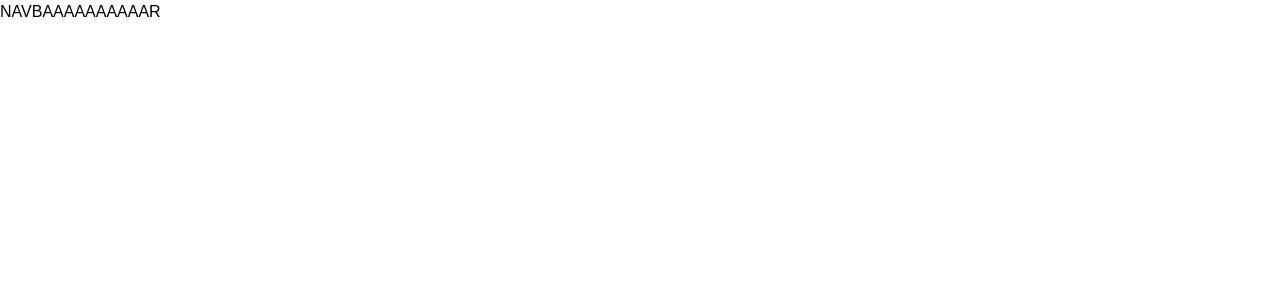
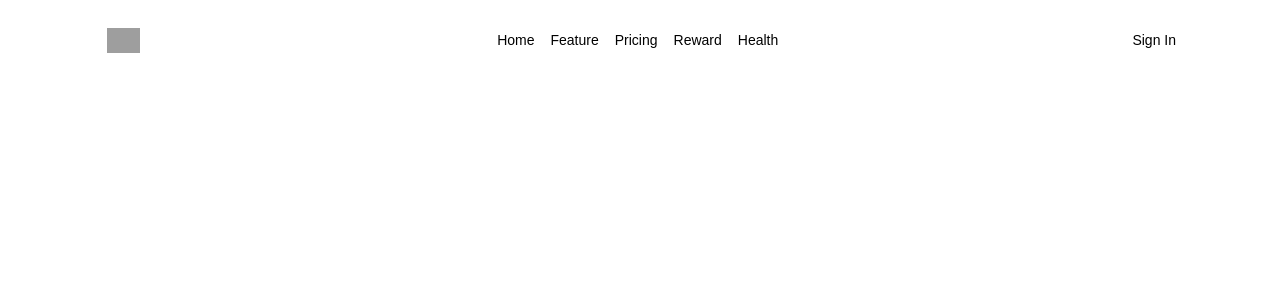
Before and after one commit to mhdmaulanaalhaj/Chellenaa, a React (Create React App) app: page / in a window 1280 px wide. Shown: the top 300 px of the page. Built offline with nearby package versions, Linux system fonts and the light colour scheme; grey boxes are pictures that could not be loaded.

Commit message:
edited text, add hamburger

```diff
--- a/package.json
+++ b/package.json
@@ -10,6 +10,7 @@
     "react-dom": "^18.2.0",
     "react-icons": "^5.0.1",
     "react-scripts": "5.0.1",
+    "react-scroll": "^1.9.0",
     "tailwind-scrollbar-hide": "^1.1.7",
     "web-vitals": "^2.1.4"
   },
--- a/src/components/Navbar.jsx
+++ b/src/components/Navbar.jsx
@@ -1,7 +1,58 @@
 import React from "react";
+import { navLink } from "../data/dummy";
+import logo from "../asset/logo.svg";
+import { Link } from "react-scroll";
+import { CiMenuFries } from "react-icons/ci";
+import { IoCloseSharp } from "react-icons/io5";
 
 function Navbar() {
-  return <div>NAVBAAAAAAAAAAR</div>;
+  return (
+    <div className="flex justify-between items-center px-5 lg:px-[72px] h-[80px] w-full fixed top-0">
+      <div className="w-[103px] h-[25px]">
+        <img src={logo} alt="" className="w-full h-full object-contain" />
+      </div>
+      <ul className="hidden md:flex">
+        <li className="flex gap-x-4">
+          {navLink.map((item) => {
+            return (
+              <Link
+                to={item.id}
+                key={item.id}
+                className="hover:text-orange-500 cursor-pointer text-sm md:text-md"
+              >
+                {item.name}
+              </Link>
+            );
+          })}
+        </li>
+      </ul>
+      <div className="flex items-center gap-[5px]">
+        <button className="px-6 lg:px-8 py-2 text-sm bg-white outline-none hover:bg-orange-500 hover:text-white rounded-full ">
+          Sign In
+        </button>
+        <CiMenuFries className="text-2xl  block md:hidden" />
+      </div>
+      <div className="flex md:hidden absolute top-0 right-0 w-full h-screen bg-white">
+        <IoCloseSharp />
+
+        <ul className="hidden md:flex">
+          <li className="flex gap-x-4">
+            {navLink.map((item) => {
+              return (
+                <Link
+                  to={item.id}
+                  key={item.id}
+                  className="hover:text-orange-500 cursor-pointer text-sm md:text-md"
+                >
+                  {item.name}
+                </Link>
+              );
+            })}
+          </li>
+        </ul>
+      </div>
+    </div>
+  );
 }
 
 export default Navbar;
```
Also changed, not shown: 1 other file (tests, documents, lock files or other folders).
